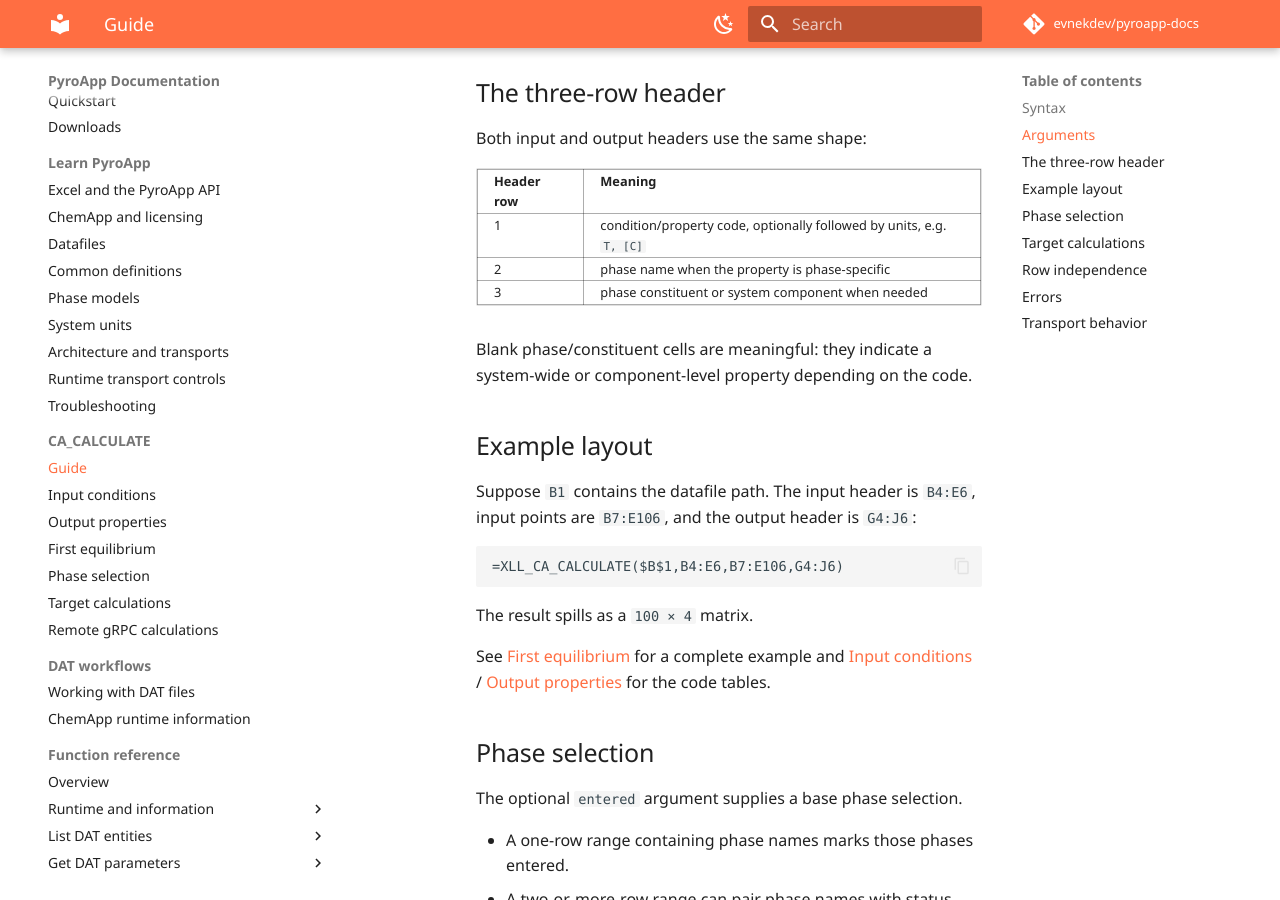
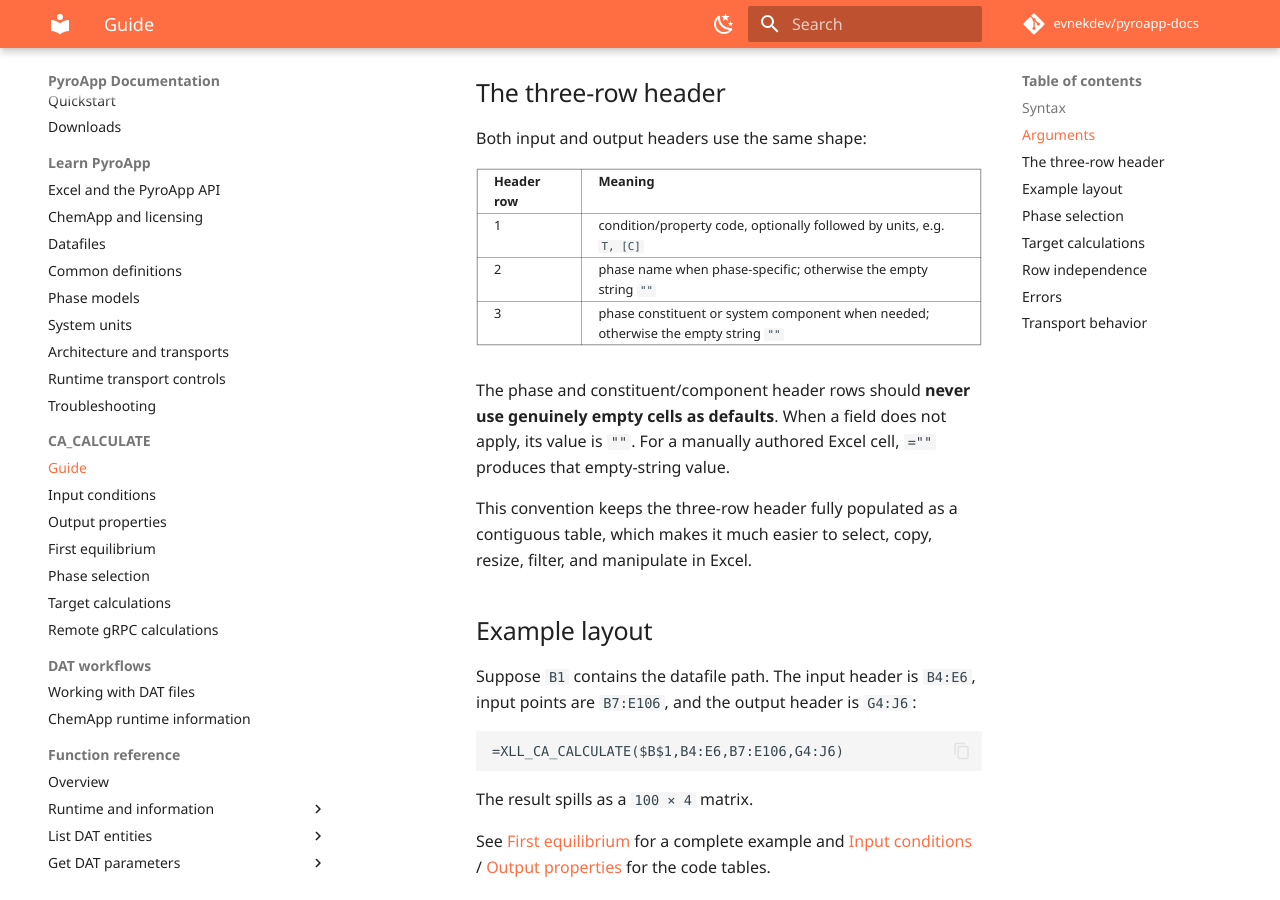
Before and after one commit to evnekdev/pyroapp-docs, an MkDocs documentation site: the page built from docs/functions/ca_calculate.md, in a window 1280 px wide and 900 px high, scrolled down 749 px. Built offline with MkDocs 1.6.1 and Material for MkDocs 9.7.7, drawn with Linux system fonts in a browser that asks for light colours; some web fonts are replaced; comment, search, counter and statistics services are not loaded.

Commit message:
Clarify CA_CALCULATE header defaults

```diff
--- a/docs/functions/ca_calculate.md
+++ b/docs/functions/ca_calculate.md
@@ -26,10 +26,12 @@ Both input and output headers use the same shape:
 | Header row | Meaning |
 |---|---|
 | 1 | condition/property code, optionally followed by units, e.g. `T, [C]` |
-| 2 | phase name when the property is phase-specific |
-| 3 | phase constituent or system component when needed |
+| 2 | phase name when phase-specific; otherwise the empty string `""` |
+| 3 | phase constituent or system component when needed; otherwise the empty string `""` |
 
-Blank phase/constituent cells are meaningful: they indicate a system-wide or component-level property depending on the code.
+The phase and constituent/component header rows should **never use genuinely empty cells as defaults**. When a field does not apply, its value is `""`. For a manually authored Excel cell, `=""` produces that empty-string value.
+
+This convention keeps the three-row header fully populated as a contiguous table, which makes it much easier to select, copy, resize, filter, and manipulate in Excel.
 
 ## Example layout
 
```
